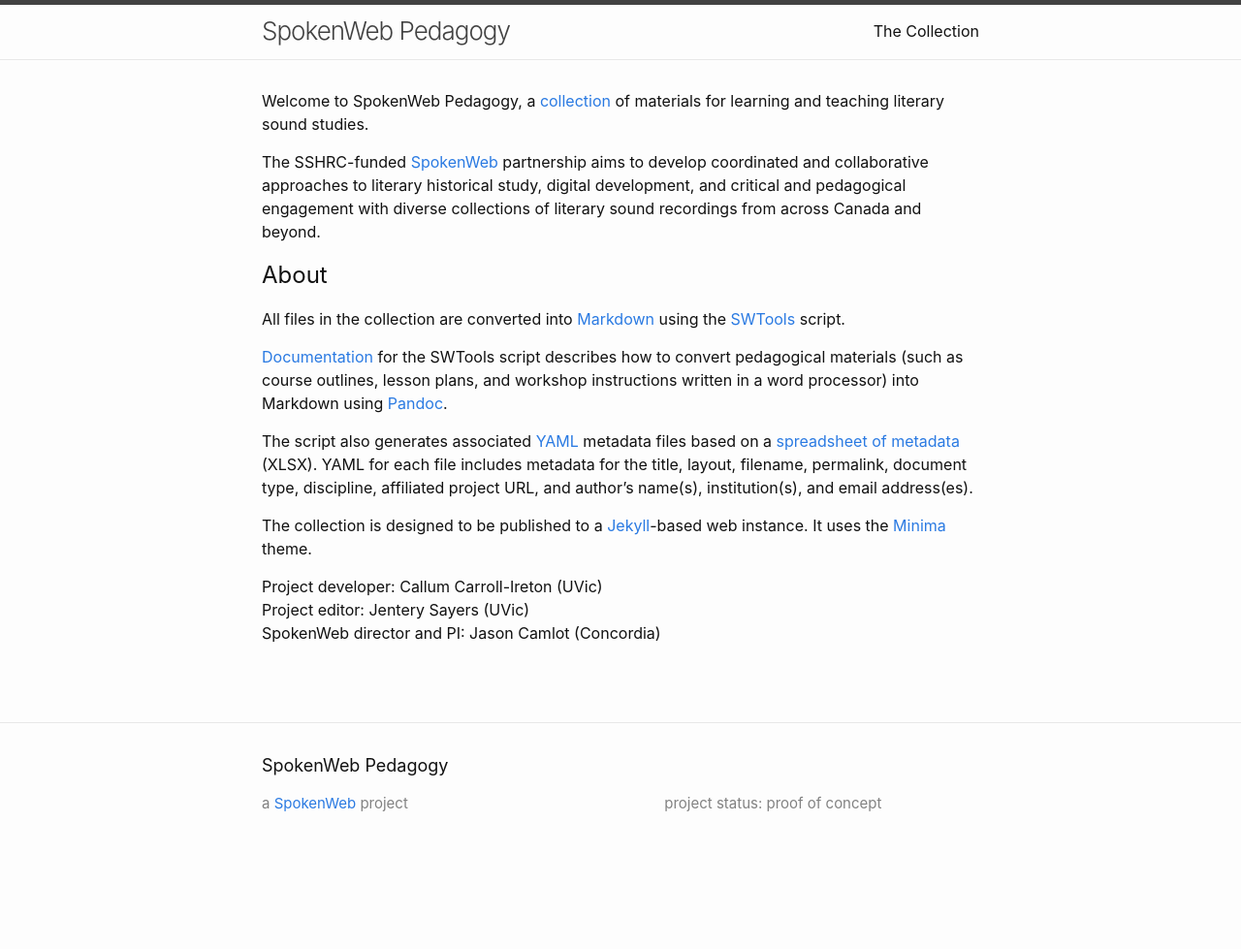
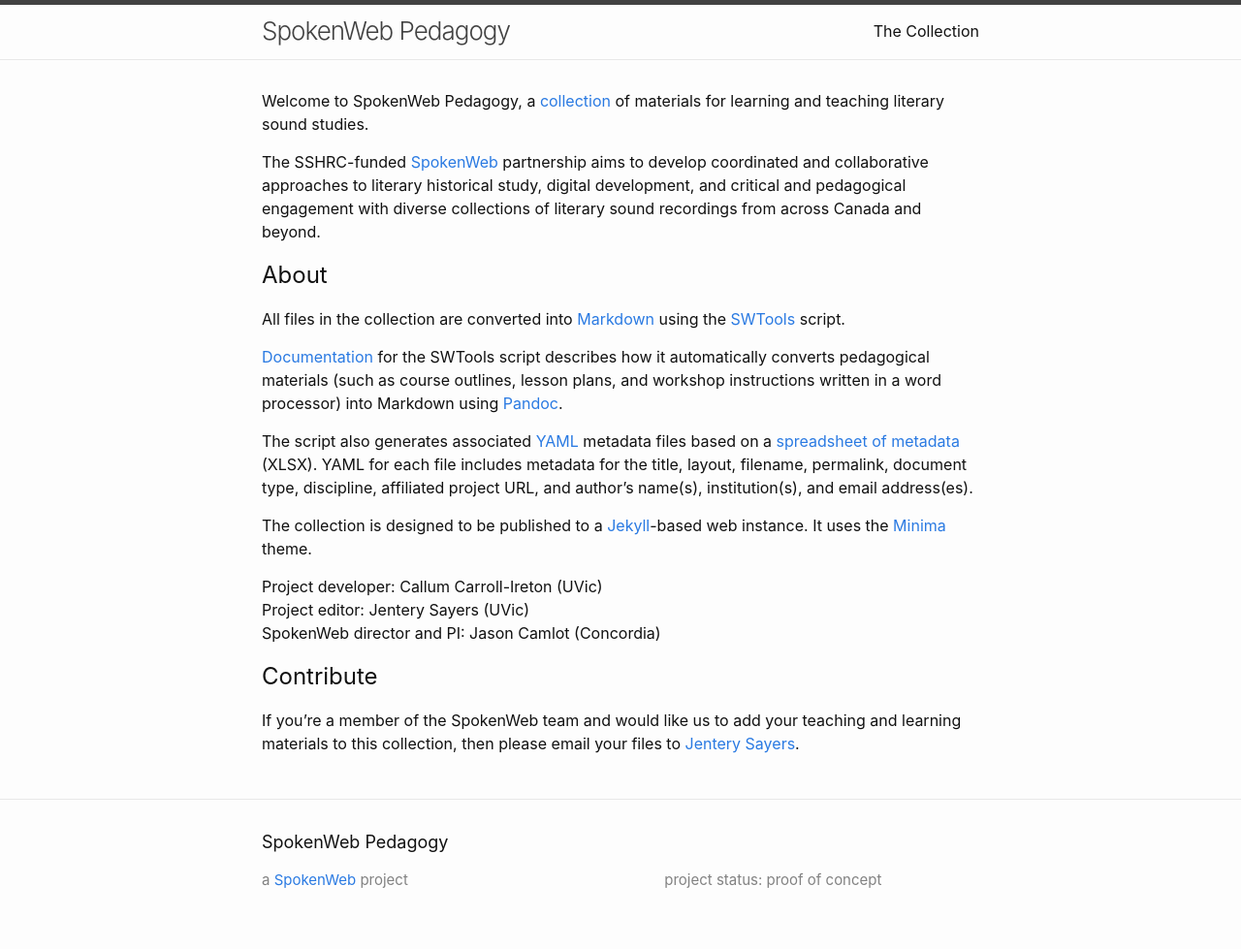
Before and after one commit to jentery/SWDemo, a Jekyll site: the page built from index.md, in a window 1280 px wide. Shown: the whole page at 97% size. Built offline with Jekyll 4.4.1, drawn with Linux system fonts in a browser that asks for light colours; before the commit the page ends 900 px from its top, so only the background shows below that.

Commit message:
Update index.md

```diff
--- a/index.md
+++ b/index.md
@@ -15,7 +15,7 @@
 
 All files in the collection are converted into [Markdown](https://daringfireball.net/projects/markdown/) using the [SWTools](https://github.com/callumyci/SWTools) script.
 
-[Documentation](https://github.com/callumyci/SWTools/blob/main/README.md) for the SWTools script describes how to convert pedagogical materials (such as course outlines, lesson plans, and workshop instructions written in a word processor) into Markdown using [Pandoc](https://pandoc.org/).
+[Documentation](https://github.com/callumyci/SWTools/blob/main/README.md) for the SWTools script describes how it automatically converts pedagogical materials (such as course outlines, lesson plans, and workshop instructions written in a word processor) into Markdown using [Pandoc](https://pandoc.org/).
 
 The script also generates associated [YAML](https://yaml.org/) metadata files based on a [spreadsheet of metadata](https://github.com/jentery/SWDemo/blob/main/metadata.xlsx) (XLSX). YAML for each file includes metadata for the title, layout, filename, permalink, document type, discipline, affiliated project URL, and author's name(s), institution(s), and email address(es).
 
@@ -24,3 +24,7 @@
 Project developer: Callum Carroll-Ireton (UVic)
 Project editor: Jentery Sayers (UVic)
 SpokenWeb director and PI: Jason Camlot (Concordia)
+
+## Contribute
+
+If you're a member of the SpokenWeb team and would like us to add your teaching and learning materials to this collection, then please email your files to [Jentery Sayers](https://www.uvic.ca/humanities/english/people/regularfaculty/sayers-jentery.php).
```
